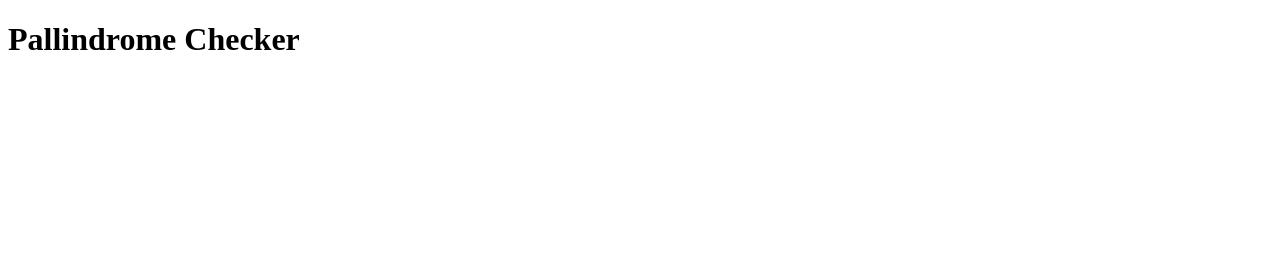
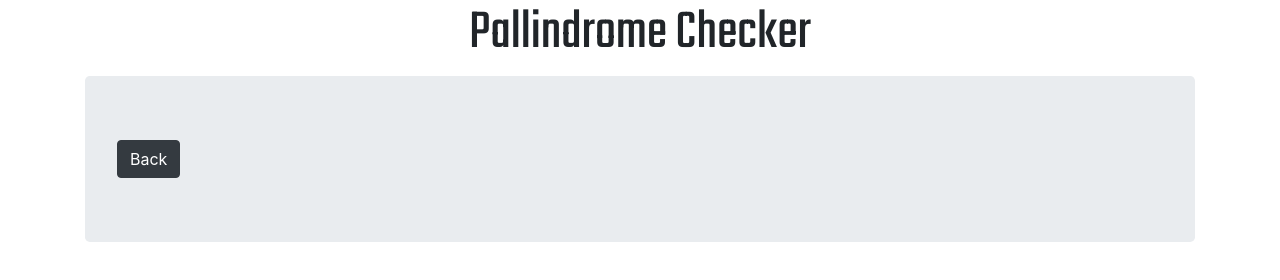
Before and after one commit to CrazySession/FreeCodeCampProjects, a plain HTML site: page paliChecker.html in a window 1280 px wide. Drawn offline with nearby package versions, Linux system fonts and the light colour scheme.

Commit message:
added css/grid

```diff
--- /dev/null
+++ b/css/grid.css
@@ -0,0 +1,3 @@
+.container{
+    display: grid;
+}
--- /dev/null
+++ b/css/main.css
@@ -0,0 +1,10 @@
+body{
+    font-size: 1.1em;
+}
+
+#title{
+    font-family: 'Teko', sans-serif;
+    font-size: 3.2em;
+    display: flex;
+    justify-content: center;
+}
--- a/paliChecker.html
+++ b/paliChecker.html
@@ -1,12 +1,51 @@
 <!DOCTYPE html>
 <html lang="en">
+
 <head>
+
     <meta charset="UTF-8">
     <title>Palindrome Checker</title>
+
+    <!-- ########## CSS ########## -->
+
+    <!-- Bootstrap -->
+    <link rel="stylesheet" href="https://stackpath.bootstrapcdn.com/bootstrap/4.1.0/css/bootstrap.min.css"
+          integrity="sha384-9gVQ4dYFwwWSjIDZnLEWnxCjeSWFphJiwGPXr1jddIhOegiu1FwO5qRGvFXOdJZ4" crossorigin="anonymous">
+
+    <!-- Google Fonts -->
+    <link href="https://fonts.googleapis.com/css?family=Teko" rel="stylesheet">
+
+    <!-- Styles -->
+    <link rel="stylesheet" type="text/css" href="css/main.css">
+    <link rel="stylesheet" type="text/css" href="css/grid.css">
+
 </head>
-<body>
-    <h1>Pallindrome Checker</h1>
 
-    <script src="js/palliChecker.js"></script>
-</body>
+    <body>
+
+    <div class="container">
+
+        <header>
+
+            <h1 id="title">Pallindrome Checker</h1>
+
+        </header>
+
+        <div class="jumbotron" id="main">
+
+            <a href="javascriptProjects.html"><button type="button" class="btn btn-dark">Back</button></a>
+
+        </div>
+
+        <footer>
+
+        </footer>
+
+    </div>
+
+        <!-- ########## JS ########## -->
+        <script src="js/palliChecker.js"></script>
+
+    </body>
+
 </html>
```
Also changed, not shown: index.html (+38 -4 lines), javascriptProjects.html (+40 -4 lines).
